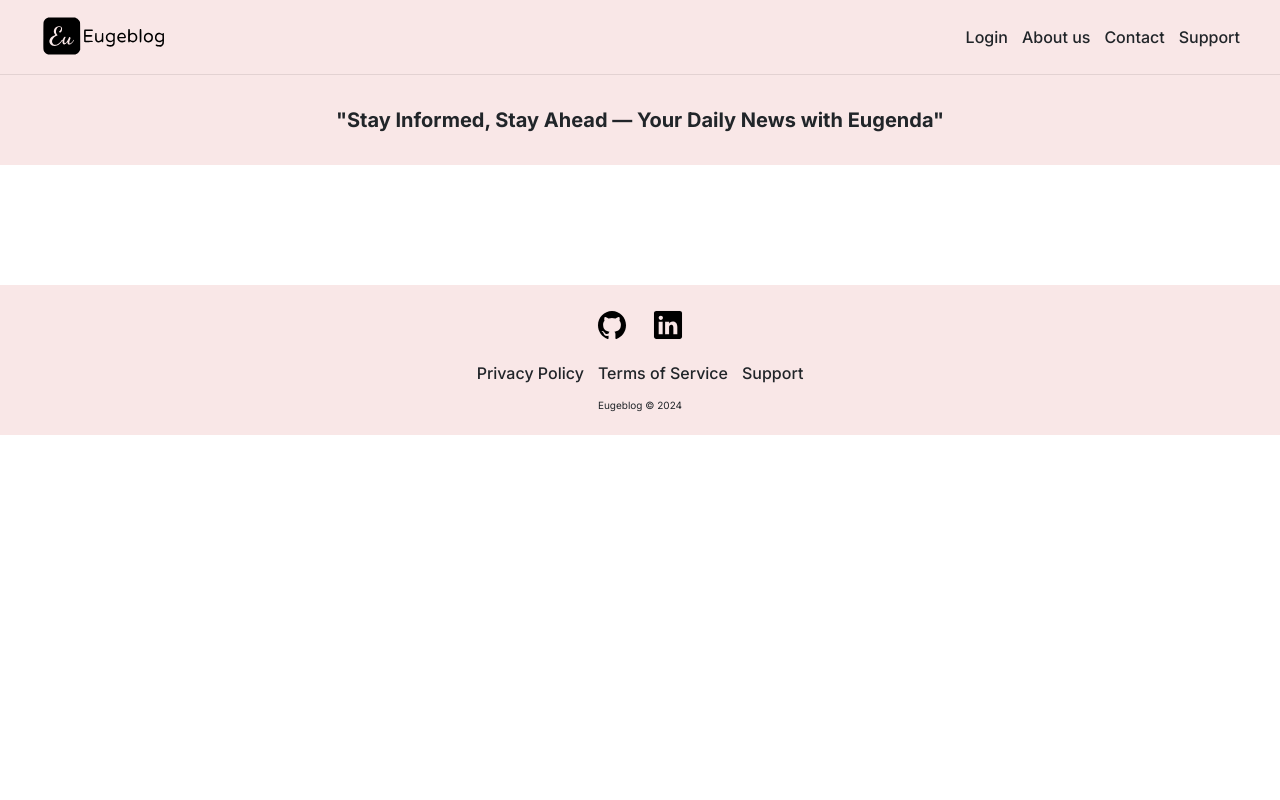
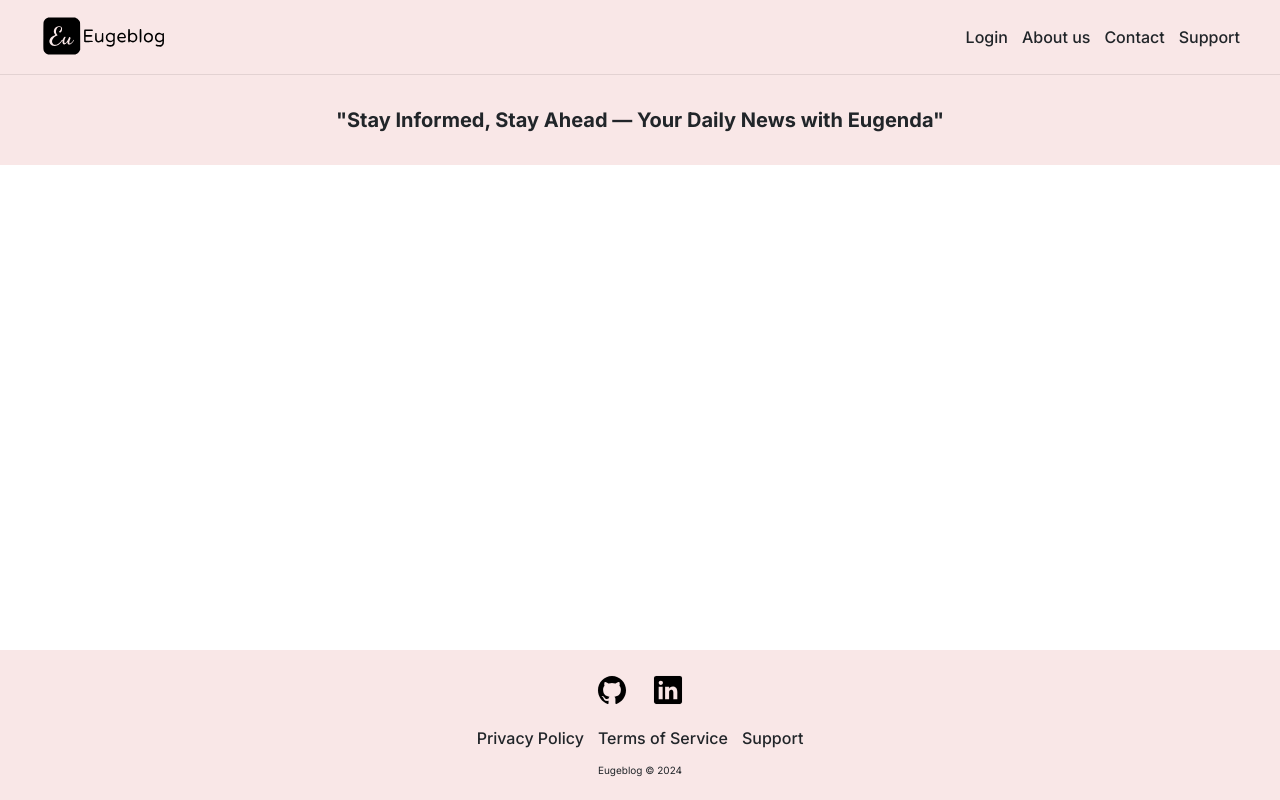
Before and after one commit to viniciuseugenio/eugeblog, a Django app: page / in a window 1280 px wide. Run offline with Django 5.2, Linux system fonts and the light colour scheme; data that the repository does not hold is empty.

Commit message:
Enhance CSS styling

```diff
--- a/templates/static/css/main.css
+++ b/templates/static/css/main.css
@@ -35,6 +35,9 @@ body {
   font-family: "Inter", sans-serif;
   box-sizing: border-box;
   color: #212529;
+  display: flex;
+  min-height: 100vh;
+  flex-direction: column;
 }
 
 a:link,
--- a/templates/static/css/styles.css
+++ b/templates/static/css/styles.css
@@ -48,6 +48,7 @@
   column-gap: 2rem;
   row-gap: 6rem;
   justify-content: center;
+  align-content: center;
 }
 
 .post-card {
@@ -60,6 +61,7 @@
 }
 
 .post-img-card {
+  height: 15rem;
   margin-bottom: 1.4rem;
   border-top-left-radius: 4px;
   border-top-right-radius: 4px;
@@ -112,6 +114,7 @@
   display: flex;
   flex-direction: column;
   align-items: center;
+  margin-top: auto;
   background-color: var(--primary-tint);
   padding: 2.4rem;
 }
```
